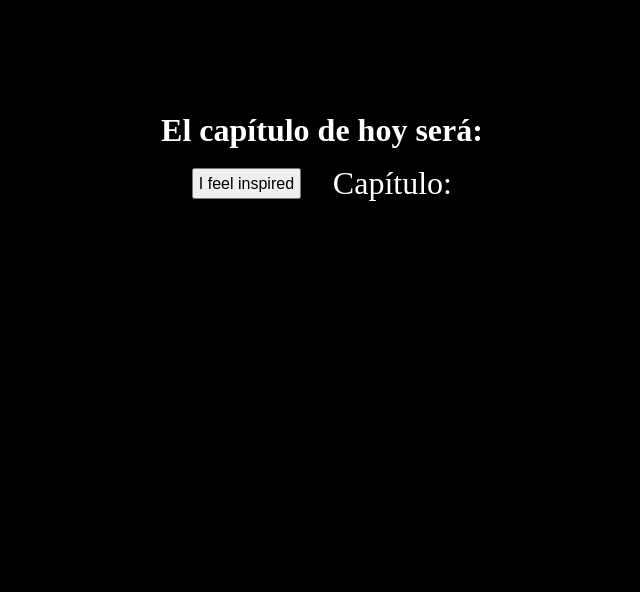
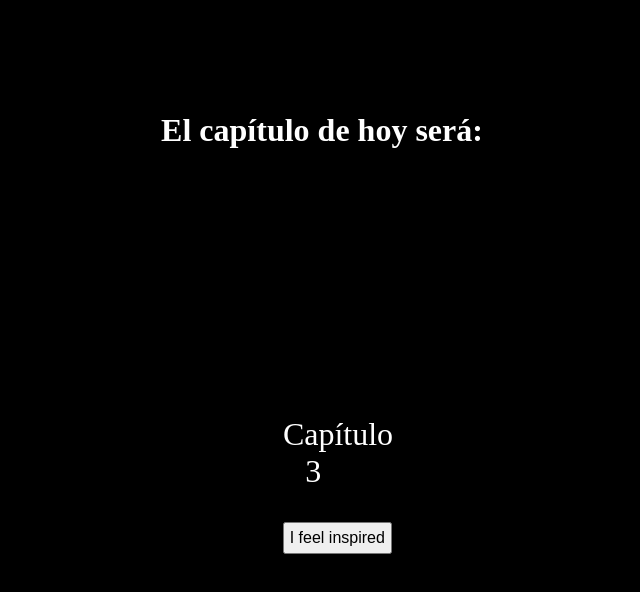
Before and after one commit to Sancaf/RandomChapters, a plain HTML site: page index.html in a window 1280 px wide. Both pictures are taken after a click on the button "I feel inspired". Shown: the whole page, without its empty margins (318-958 px from the left). Drawn offline with Linux system fonts and the light colour scheme.

Commit message:
ahora sí anda. Solo queda ponerlo bonito

```diff
--- a/index.html
+++ b/index.html
@@ -13,11 +13,11 @@
     </header>
     <section>
         <div class="section">
+            <div class="chapter">
+                <span>Capítulo</span><div class="number"><span id="number"></span></div>
+            </div>
             <div class="button">
                 <button id="button">I feel inspired</button>
-            </div>
-            <div class="chapter">
-                <span>Capítulo: <span id="number"></span></span>
             </div>
         </div>
     </section>
--- a/script/index.js
+++ b/script/index.js
@@ -1,14 +1,20 @@
 const number = document.getElementById('number');
 const button = document.getElementById('button');
 
-let random = () => {
-    let randomNumber = Math.ceil(Math.random() * 13);
-    number.innerText = randomNumber;
-}
-let suspense = () => {
-    let interval = setInterval(random, 113);
-    interval;
-    setTimeout(clearInterval(interval), 3000);
+function btn () {
+
+    let random = () => {
+        let randomNumber = Math.ceil(Math.random() * 13);
+        if (number.innerText && number.innerText == randomNumber) {
+            random();
+        } else {
+            number.innerText = randomNumber;
+        }
+    }
+
+    let interval = setInterval(random, 127);
+    let stop = () => clearInterval(interval);
+    setTimeout(stop, 5000);
 }
 
-button.addEventListener('click', suspense);
+button.addEventListener('click', btn);
--- a/style/style.css
+++ b/style/style.css
@@ -23,7 +23,11 @@ header {
 }
 
 section {
-margin-bottom: 25vh;
+    position: absolute;
+    top: 50%;
+    right: 50%;
+    bottom: 50%;
+    left: 50%;
 }
 
 button {
@@ -32,20 +36,21 @@ button {
     padding: 0.3em;
 }
 
-.button{
-    display: inline;
-}
-
 .chapter {
     display: inline;
-    margin-left: 1em;
+    margin-bottom: 1em;
     font-size: 2em;
     color: rgb(255, 255, 255);
 }
 
 .section {
-    display: flex;
+    display: grid;
     justify-content: center;
-    align-items: center;
     padding:1em;
 }
+
+.number {
+    display: inline-block;
+    margin-left: 0.7em;
+    width: 1em;
+}
```
